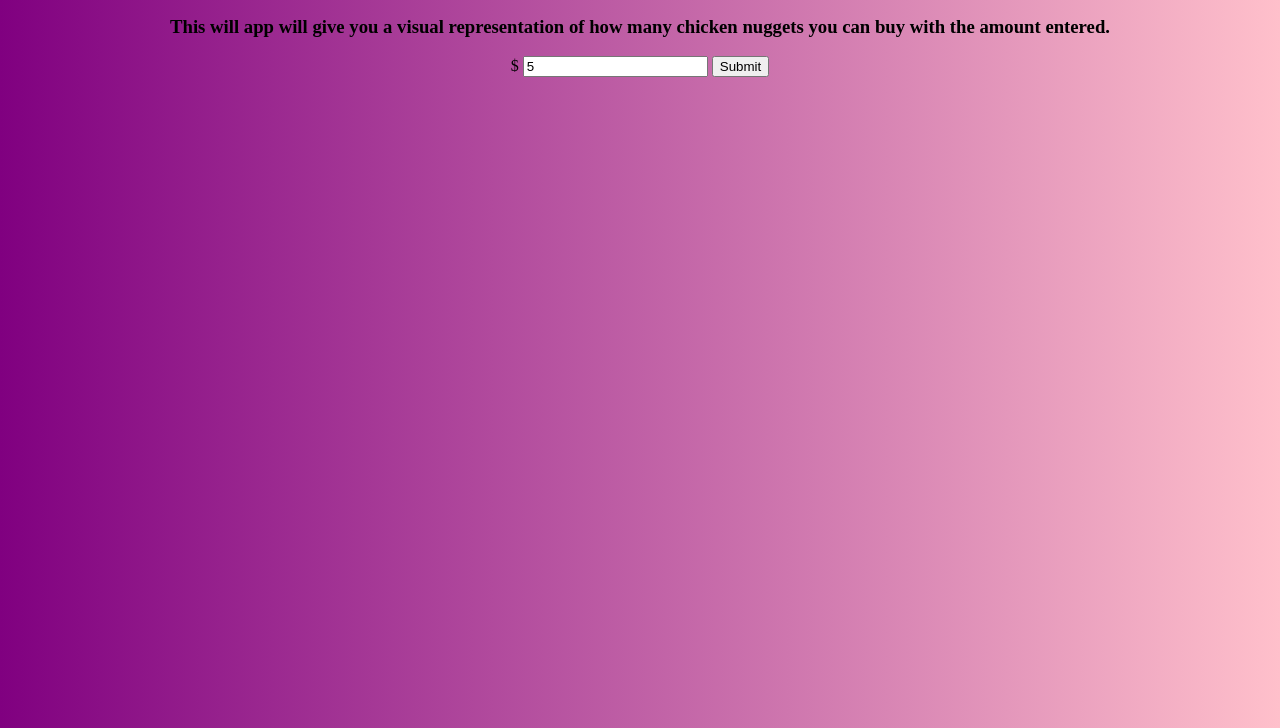
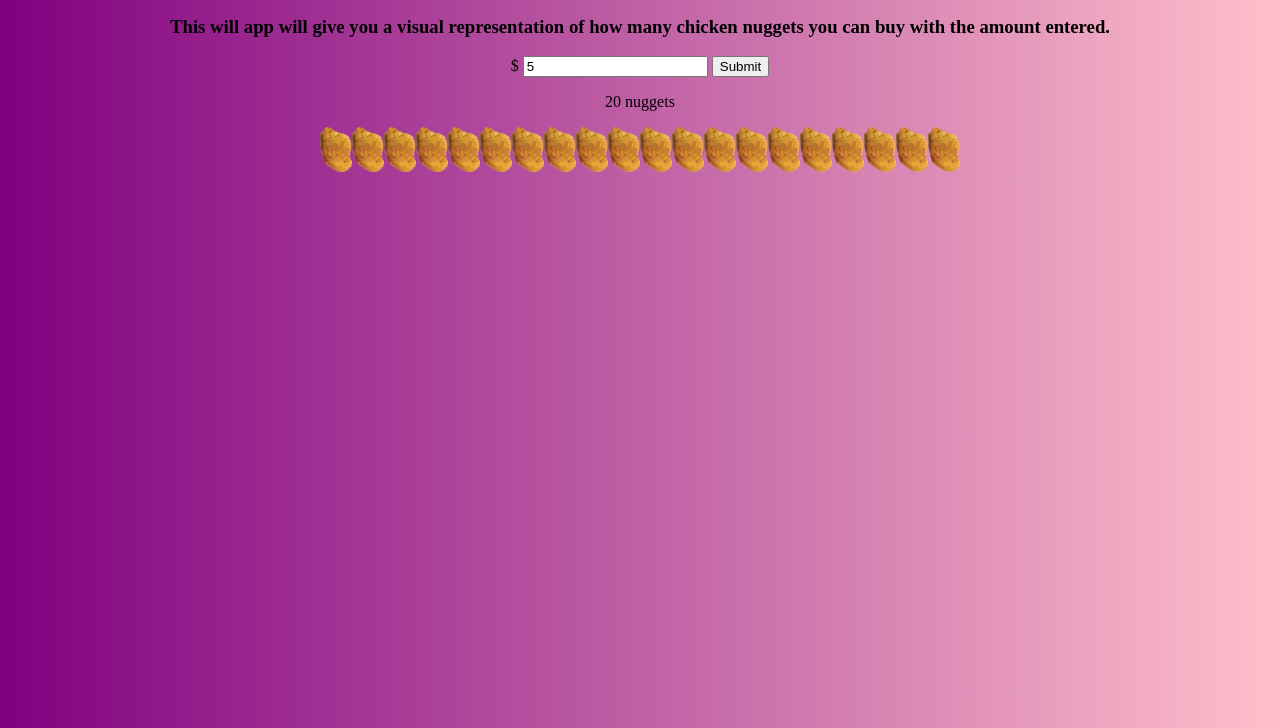
Before and after one commit to abrown4123/nuggetCalc, a website: page app/index.html in a window 1280 px wide. Both pictures are taken after typing "5" into the empty fields and a click on the button "Submit". Shown: the part 72-800 px from the top of the page. Drawn offline with nearby package versions, Linux system fonts and the light colour scheme.

Commit message:
Finished basic calc function

```diff
--- /dev/null
+++ b/app/assets/scripts/script.js
@@ -0,0 +1,20 @@
+$('#button').click(function(){
+	var money = $('#money').val();
+	var nuggets = nuggetMath(money);
+	$('p').text(nuggets + ' nuggets');
+	nuggetPic(nuggets);
+	console.log(nuggets);
+});
+
+function nuggetMath(num){
+	return (num/2.5)*10;
+}
+
+function nuggetPic(nug) {
+	var imgDiv = $('#imgCont');
+	$(imgDiv).html('');
+	for (i=0; i<nug; i++) {
+		var img = $('<img src = "assets/images/nugget.png"/>');
+		img.appendTo(imgDiv);
+	}
+}
--- a/app/assets/styles/style.css
+++ b/app/assets/styles/style.css
@@ -2,15 +2,15 @@ html, body {
 	margin: 0;
 	padding: 0;
 	height: 100%;
-}
-
-.wrapper {
-	text-align: center;
 	background: #800080; /* For browsers that do not support gradients */
 	background: -webkit-linear-gradient(left, #800080, #ffc0cb); /* For Safari 5.1 to 6.0 */
 	background: -o-linear-gradient(right, #800080, #ffc0cb); /* For Opera 11.1 to 12.0 */
 	background: -moz-linear-gradient(right, #800080, #ffc0cb); /* For Firefox 3.6 to 15 */
 	background: linear-gradient(to right, #800080, #ffc0cb); /* Standard syntax */
+}
+
+.wrapper {
+	text-align: center;
 	height: 100%;
 }
 
@@ -18,3 +18,7 @@ h1{
 	margin: 0;
 	padding: 1rem;
 }
+
+img {
+	width: 2rem;
+}
--- a/app/index.html
+++ b/app/index.html
@@ -2,24 +2,25 @@
 <html>
 	<head>
 		<meta name="viewport" content="width=device-width, initial-scale=1" />
-		<link type = 'text/css' rel = "stylesheet" href = "assets/styles/style.css"/>
+		<link type = 'text/css' rel = "stylesheet" href = "./assets/styles/style.css"/>
 	</head>
 	<body>
 		<div class = "wrapper">
 			<h1>Nugget Calculator</h1>
-			<h3>This will app will give you a visual representation of how many chicken nuggets you can buy  with the amount entered.</h3>
-			<label>$</label>
-			<input type = 'number' name = 'amount' placeholder = '0'/>
-			<button class = "button">Submit</button>
+			<h3>This will app will give you a visual representation of how many chicken nuggets you can buy with the amount entered.</h3>
+			<label>$
+				<input type = 'number' name = 'amount' id='money' placeholder = '0'/>
+			</label>
+			<button id = 'button' class = "button">Submit</button>
 			<p></p>
-
-			<div></div>
+			<div id = 'imgCont'></div>
 		</div>
 		<script
   		src="https://code.jquery.com/jquery-3.2.1.min.js"
   		integrity="sha256-hwg4gsxgFZhOsEEamdOYGBf13FyQuiTwlAQgxVSNgt4="
   		crossorigin="anonymous">
 		</script>
+		<script src = './assets/scripts/script.js'></script>
 		<script src = "../script.js"></script>
 	</body>
 </html>
```
